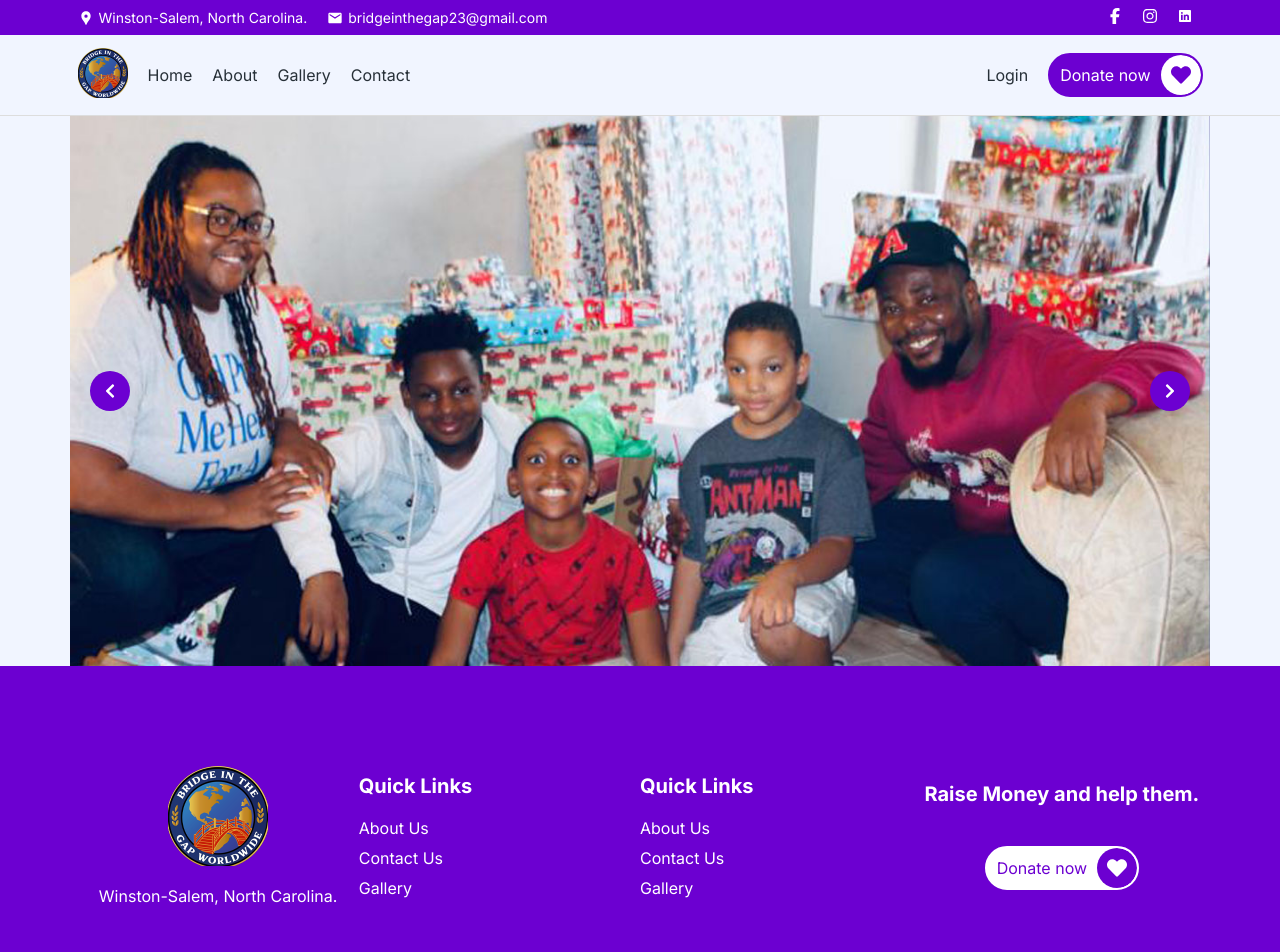
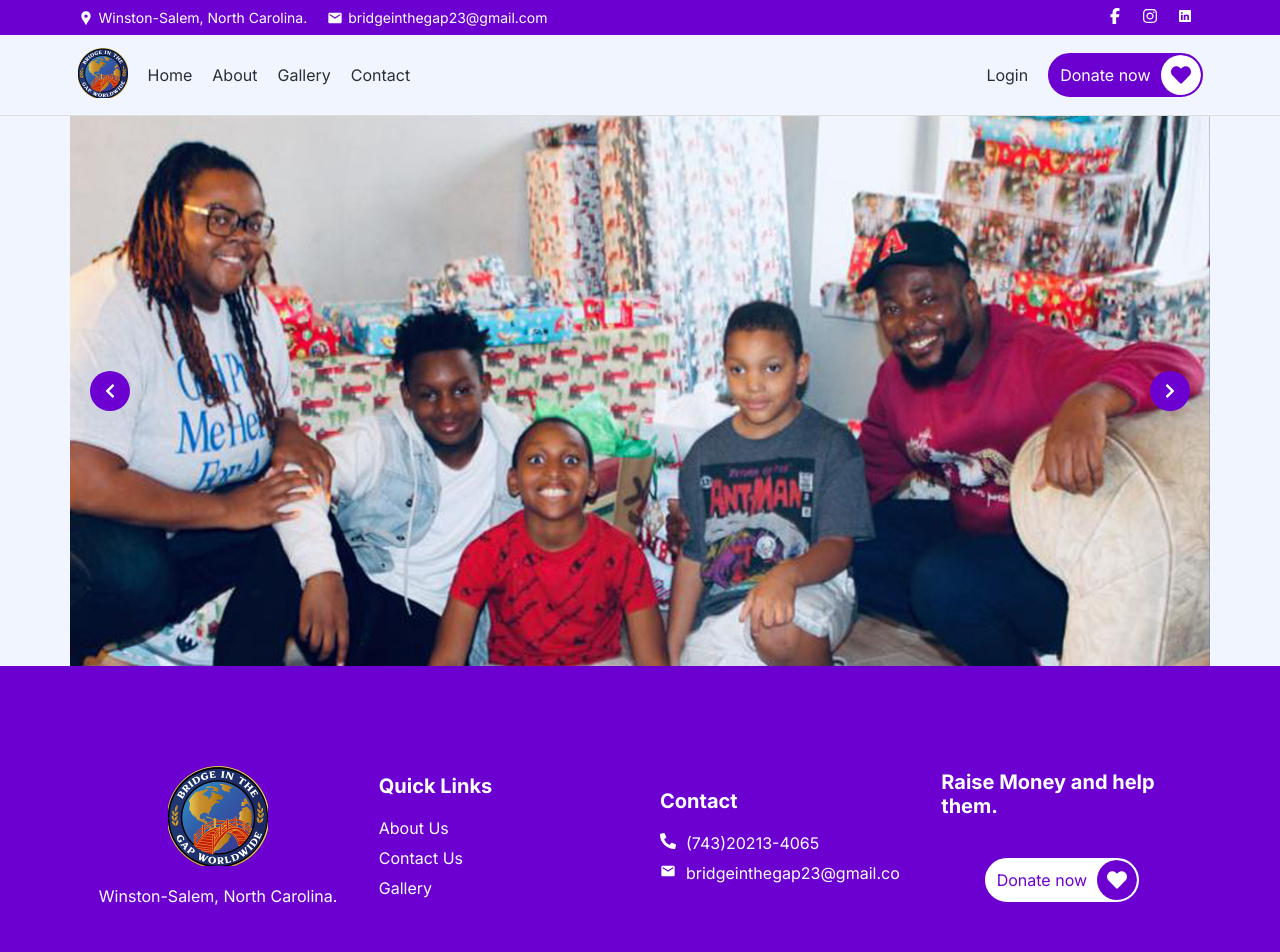
Before and after one commit to herdoycode/ghana, a Next.js app: page / in a window 1280 px wide. Shown: the top 952 px of the page. Built offline with nearby package versions, Linux system fonts and the light colour scheme.

Commit message:
update link

```diff
--- a/app/components/footer/Footer.scss
+++ b/app/components/footer/Footer.scss
@@ -7,6 +7,7 @@
     grid-template-columns: repeat(4, 1fr);
     grid-template-rows: repeat(1, 1fr);
     .f-top-i {
+      padding: 0rem 2rem;
       color: #fff;
       h3 {
         font-size: 2rem;
--- a/app/components/footer/Footer.tsx
+++ b/app/components/footer/Footer.tsx
@@ -1,8 +1,9 @@
 import Image from "next/image";
 import Link from "next/link";
-import { FaHeart, FaInstagram } from "react-icons/fa";
+import { FaHeart, FaInstagram, FaPhoneAlt } from "react-icons/fa";
 import { FaFacebookF } from "react-icons/fa6";
 import { IoLogoLinkedin } from "react-icons/io";
+import { MdMail } from "react-icons/md";
 import "./Footer.scss";
 
 const Footer = () => {
@@ -30,17 +31,26 @@ const Footer = () => {
               </ul>
             </div>
             <div className="f-top-i">
-              <h3>Quick Links</h3>
+              <h3>Contact</h3>
               <ul className="quick-links">
-                <li>
-                  <Link href="/">About Us</Link>
-                </li>
-                <li>
-                  <Link href="/">Contact Us</Link>
-                </li>
-                <li>
-                  <Link href="/">Gallery</Link>
-                </li>
+                <div
+                  className="item"
+                  style={{ display: "flex", alignItems: "center", gap: "1rem" }}
+                >
+                  <div className="icon">
+                    <FaPhoneAlt />
+                  </div>
+                  <p className="text">(743)20213-4065</p>
+                </div>
+                <div
+                  className="item"
+                  style={{ display: "flex", alignItems: "center", gap: "1rem" }}
+                >
+                  <div className="icon">
+                    <MdMail />
+                  </div>
+                  <p className="text">bridgeinthegap23@gmail.com</p>
+                </div>
               </ul>
             </div>
             <div className="f-top-i">
```
